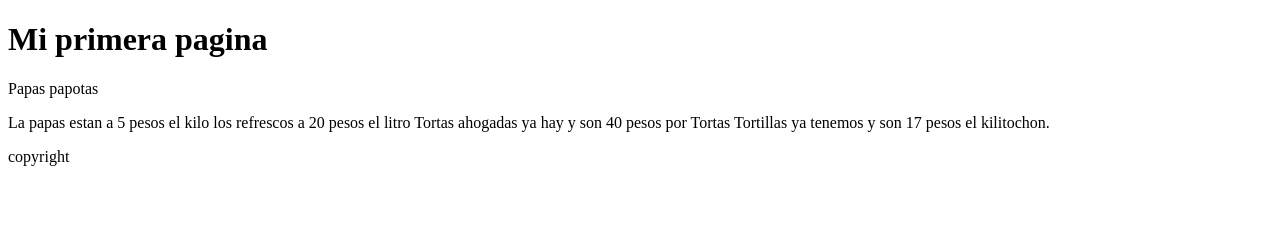
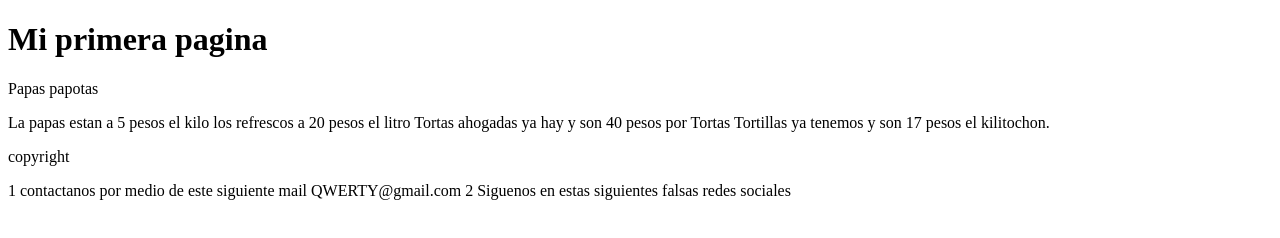
Before and after one commit to Rnewix/Rnewix, a plain HTML site: page index.html in a window 1280 px wide. Drawn offline with Linux system fonts and the light colour scheme.

Commit message:
agrego datos al footer

```diff
--- a/index.html
+++ b/index.html
@@ -23,6 +23,9 @@
     </section>
     <footer>
         <p>copyright</p>
+        <p>1  contactanos por medio de este siguiente mail QWERTY@gmail.com
+            2 Siguenos en estas siguientes falsas redes sociales
+        </p>
     </footer>
 </body>
 </html>
```
